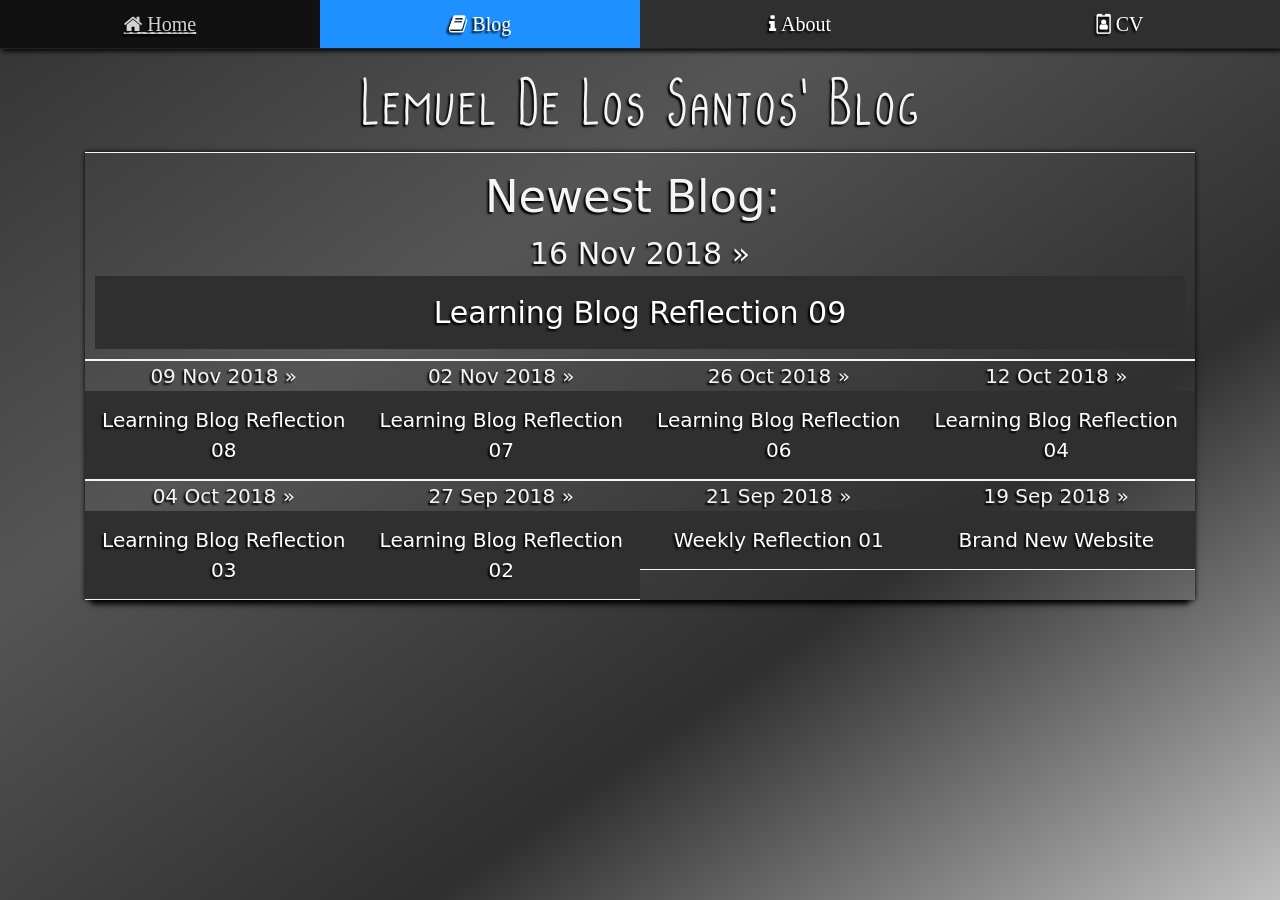
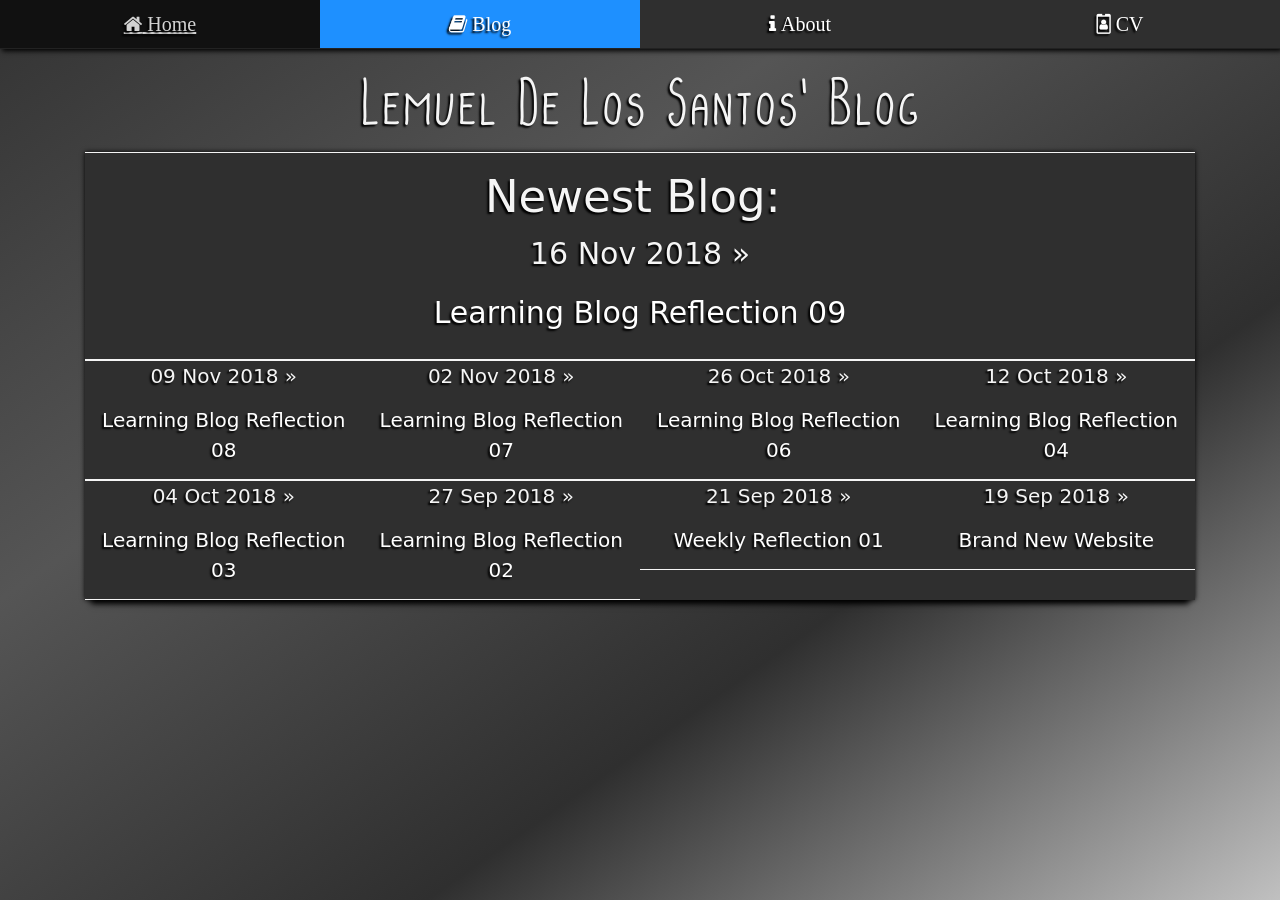
Before and after one commit to lemueldls/lemueld6200.github.io, a Jekyll site: the page built from blog/index.html, in a window 1280 px wide. Built offline with Jekyll 4.4.1, drawn with Linux system fonts in a browser that asks for light colours; the list of posts is cut into pages by our own code.

Commit message:
Update main.css

```diff
--- a/css/main.css
+++ b/css/main.css
@@ -108,6 +108,7 @@ ul {
     padding: 0;
     overflow: hidden;
     top: 0;
+	background: #2f2f2f;
 }
 
 li {
@@ -120,7 +121,6 @@ li a {
     text-align: center;
     padding: 14px 16px;
     text-decoration: none;
-	background: #2f2f2f;
 }
 
 li a:hover {
```
